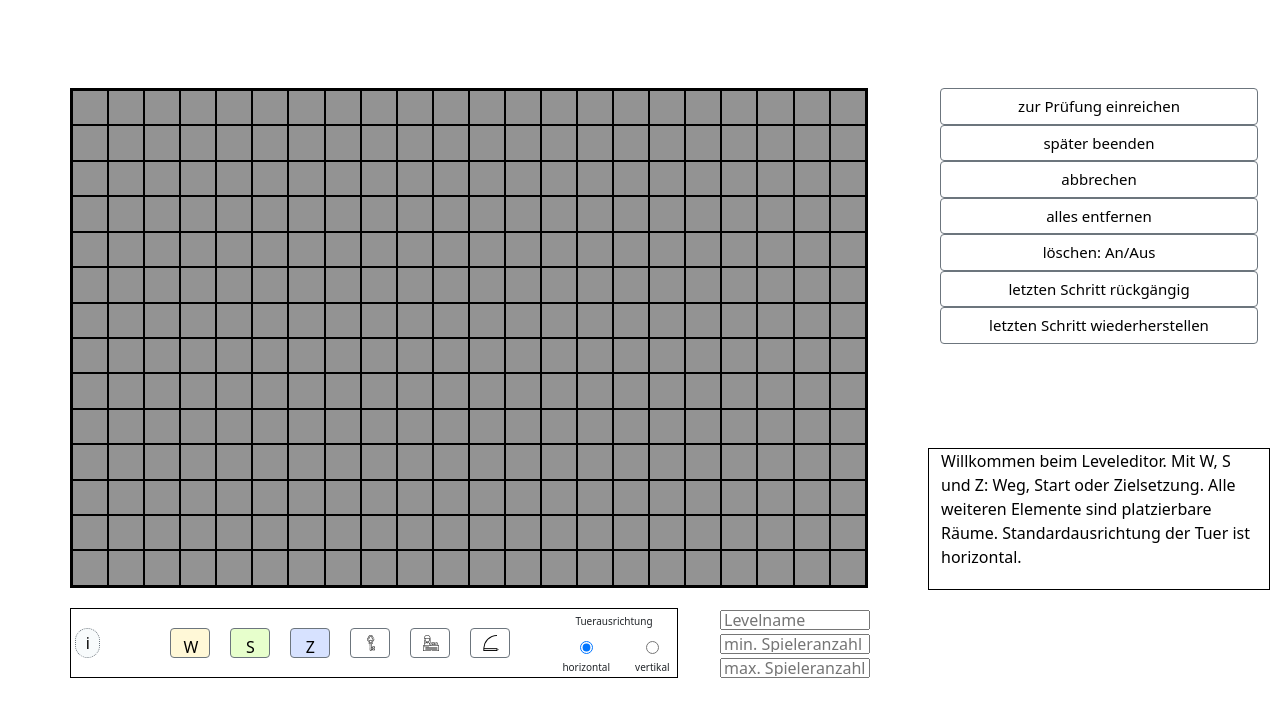
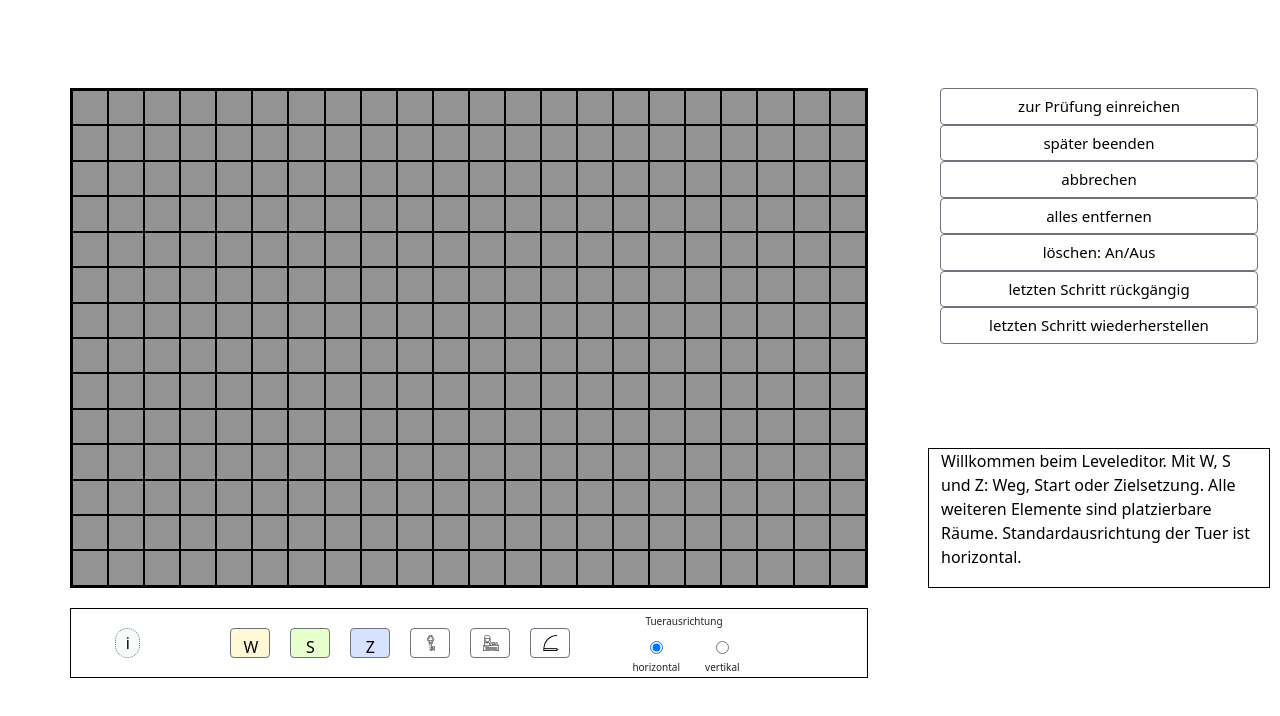
Before and after one commit to ollllliver/RheinMain-Adventure-Frontend, a Vue app: page /editor in a window 1280 px wide. Shown: the top 716 px of the page. Built offline with nearby package versions, Linux system fonts and the light colour scheme.

Commit message:
#128 #129 #130 redo undo fix + vertikale T auf 7 + min/max entfernt + random levelname setzen

```diff
--- a/src/commands/Command.ts
+++ b/src/commands/Command.ts
@@ -128,16 +128,16 @@ export class ElementHinzufuegen implements ICommand {
 
                 case 6: {
                     // Tür in Karte einfügen falls noch kein Element an dieser Stelle ist
-                    this._karte.setElement(this._element.posY, this._element.posX, this._element.e, this._ausrichtung);
+
                     // Tür je nach Ausrichtung im Div platzieren
                     if(this._ausrichtung === 0) {
+                        this._karte.setElement(this._element.posY, this._element.posX, this._element.e);
                         this._event.target.style.background = "no-repeat center url('../img/tuer-h.png') rgba(255,211,155, 0.75)"
                     }
                     if(this._ausrichtung === 1) {
+                        this._karte.setElement(this._element.posY, this._element.posX, 7);
                         this._event.target.style.background = "no-repeat center url('../img/tuer-v.png') rgba(255,211,155, 0.75)"
                     }
-                    //this._event.dataTransfer.getData("src")
-                    //this._event.target.style = "background-image url('../assets/tuer.png'); background-size:auto;"
                     editorStore.info("Tür platziert.")
                     editorStore.setzeTuer(1)
                     break;
@@ -232,20 +232,22 @@ export class ElementHinzufuegen implements ICommand {
             case 4: {
                 this._karte.setElement(this._element.posY, this._element.posX, 1);
                 this._event.target.style = "background-color: rgba(255,211,155, 0.75);"
-                editorStore.setzeTuer(-1)
+                editorStore.setzeSchluessel(-1)
                 break;
             }
             case 5: {
+
                 this._karte.setElement(this._element.posY, this._element.posX, 1);
                 this._event.target.style = "background-color: rgba(255,211,155, 0.75);"
-                editorStore.setzeSchluessel(-1)
+                editorStore.setzeNpc(-1)
                 break;
             }
             case 6: {
                 this._karte.setElement(this._element.posY, this._element.posX, 1);
                 this._event.target.style = "background-color: rgba(255,211,155, 0.75);"
-                editorStore.setzeNpc(-1)
+                editorStore.setzeTuer(-1)
                 break;
+
             }
 
             /*
--- a/src/components/EditorKomponenten/Aktionstasten.vue
+++ b/src/components/EditorKomponenten/Aktionstasten.vue
@@ -34,6 +34,7 @@
 import { defineComponent } from 'vue'
 import {CommandStack} from '../../commands/CommandManager'
 import editorStore from "@/stores/editor";
+import router from '@/router';
 //import {ConcreteCommandTest} from '../../commands/Command'
 
 export default defineComponent({
@@ -63,17 +64,20 @@ export default defineComponent({
                     if(editorStore.getters.getSchluessel === editorStore.getters.getTuer) {
                         editorStore.info('Karte wird eingereicht. Schluessel='+ editorStore.getters.getSchluessel +' Tueren='+editorStore.getters.getTuer)
                         console.log(editorStore.getters.getGrid)
+                        let n = Math.floor(Math.random() * 120);
                         fetch("http://localhost:8080/api/levelEditor/speichern", {
-                            method: "POST",
-                            headers: {
-                                'Accept': 'application/json',
-                                'Content-Type': 'application/json'
-                            },
-                            body: JSON.stringify({karte:editorStore.getters.getGrid.liste, name: editorStore.getters.getLevelName, minSpieler: editorStore.getters.getMinSpieler, maxSpieler: editorStore.getters.getMaxSpieler})}
+                        method: "POST",
+                        headers: {
+                            'Accept': 'application/json',
+                            'Content-Type': 'application/json'
+                        },
+                        body: JSON.stringify({karte:editorStore.getters.getGrid.liste, name: n.toString()})}
                         ).then(function(res) {
                             console.log("LEVEL GESPEICHERT");
                             console.log(res);
+                            router.push("/editoruebersicht")
                         });
+
                     } else {
                         editorStore.info('Fuer jede Tuer muss ein Schluessel existieren. Aktuelle Anzahl Tueren='+editorStore.getters.getTuer+ ' Schluessel='+editorStore.getters.getSchluessel)
                     }
@@ -85,7 +89,7 @@ export default defineComponent({
             }
         }
         const test = () => {
-            console.log("test",editorStore.getters.getLevelName, editorStore.getters.getMinSpieler, editorStore.getters.getMaxSpieler)
+            console.log("test",editorStore.getters.getLevelName)
         }
         return {
             zurPruefung, test
--- a/src/components/EditorKomponenten/Bausteine.vue
+++ b/src/components/EditorKomponenten/Bausteine.vue
@@ -153,14 +153,14 @@ export default defineComponent({
     }
     #raumausrichtung {
         margin-right: -30px;
-        margin-left: 30px;
+        margin-left: 40px;
         display: inline-table;
     }
     #info {
         border-style: dotted;
         border-radius: 50px;
-        margin-left: -20px;
-        margin-right: 60px;
+        margin-left: -100px;
+        margin-right: 80px;
         width: 25px;
         padding: 2px;
         background-color: rgb(248, 251, 252);
--- a/src/components/EditorKomponenten/LevelEigenschaften.vue
+++ /dev/null
@@ -1,47 +0,0 @@
-<template>
-
-    <!--
-        Eigenschaften fuer das Level
-    -->
-    <div>
-        <input v-model="levelName" placeholder ="Levelname" @change="setzeLevelName">
-        <input v-model="minSpieler" placeholder="min. Spieleranzahl" @change="setzeMinSpieler">
-        <input v-model="maxSpieler" placeholder="max. Spieleranzahl" @change="setzeMaxSpieler">
-
-    </div>
-</template>
-
-<script lang="ts">
-import { defineComponent } from 'vue'
-import editorStore from '@/stores/editor'
-export default defineComponent({
-    name:"Leveleigenschaften",
-    methods: {
-        setzeLevelName: (name: any) => {
-            editorStore.setzeLevelName(name.target.value);
-        },
-        setzeMinSpieler: (min: any) => {
-            editorStore.setzeMinSpieler(min.target.value);
-        },
-        setzeMaxSpieler: (max: any) => {
-            editorStore.setzeMaxSpieler(max.target.value);
-        }
-    },
-    setup() {
-        let minSpieler;
-        let maxSpieler;
-        let levelName = ""
-
-        return {
-            minSpieler, maxSpieler, levelName
-        }
-    },
-})
-</script>
-<style scoped>
-    input {
-        margin-left: -20px;
-        width:150px;
-        height:20px;
-    }
-</style>
--- a/src/stores/editor.ts
+++ b/src/stores/editor.ts
@@ -14,8 +14,6 @@ import { Karte } from '@/components/EditorKomponenten/Karte';
  * tuer = Anzahl der Tueren
  * npc = Anzahl der NPC's
  * levelname = name der aktuellen Karte
- * minSpieler = Anzahl min Spieler
- * maxSpieler = Anzahl max Spieler
  */
 
 const waehlen = "Bitte wählen. (W, S, Z oder R1-R5)"
@@ -32,9 +30,7 @@ const state = reactive({
     schluessel: 0,
     tuer: 0,
     npc: 0,
-    levelName: "",
-    minSpieler: 0,
-    maxSpieler: 0
+    levelName: ""
 })
 
 /**
@@ -76,13 +72,7 @@ const getters = reactive({
     }),
     getLevelName: computed(() => {
         return state.levelName
-    }),
-    getMinSpieler: computed(() => {
-        return state.minSpieler
-    }),
-    getMaxSpieler: computed(() => {
-        return state.maxSpieler
-    }),
+    })
 })
 
 /**
@@ -176,13 +166,7 @@ const actions = {
     },
     async setzeLevelName(gesetzt: string) {
         state.levelName = gesetzt
-    },
-    async setzeMinSpieler(gesetzt: number) {
-        state.minSpieler = gesetzt
-    },
-    async setzeMaxSpieler(gesetzt: number) {
-        state.maxSpieler = gesetzt
-    },
+    }
 
 }
 
--- a/src/views/Editor.vue
+++ b/src/views/Editor.vue
@@ -30,10 +30,7 @@
       <div class="col" id ="bausteine">
         <Bausteine />
       </div>
-       <!-- Level Eigenschaften -->
-      <div class="col col-lg-2" id="eigenschaften">
-        <Leveleigenschaften/>
-      </div>
+
 
       <!-- Info Fenster -->
       <div class="col col-lg-2" id="infofenster">
@@ -51,12 +48,11 @@ import { defineComponent, onMounted } from 'vue';
 import Aktionstasten from '../components/EditorKomponenten/Aktionstasten.vue'
 import Bausteine from '../components/EditorKomponenten/Bausteine.vue'
 import Editorfenster from '../components/EditorKomponenten/EditorFenster.vue'
-import Leveleigenschaften from "../components/EditorKomponenten/LevelEigenschaften.vue"
 import editorStore from '@/stores/editor'
 
 export default defineComponent({
   name: 'Editor',
-  components: { Aktionstasten, Bausteine, Editorfenster, Leveleigenschaften },
+  components: { Aktionstasten, Bausteine, Editorfenster },
   setup() {
     return { editorStore }
   }
```
